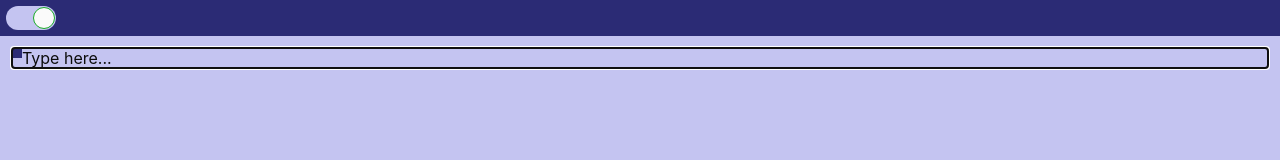
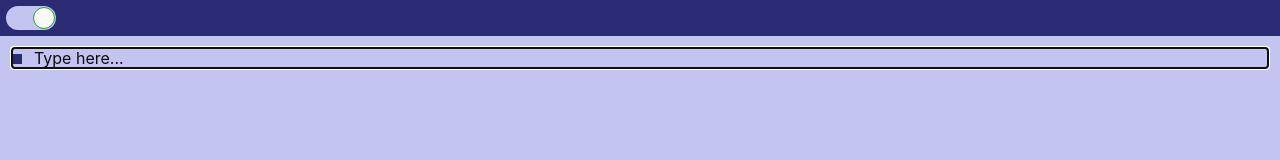
Before and after one commit to kharenzze/notable, a React (Create React App) app: page / in a window 1280 px wide. Shown: the top 160 px of the page. Built offline with nearby package versions, Linux system fonts and the light colour scheme.

Commit message:
Styled checkbox

```diff
--- a/src/editor/elements/Check.tsx
+++ b/src/editor/elements/Check.tsx
@@ -24,6 +24,10 @@ interface ICheck {
   element: ICheckElement
 }
 
+const SCheckbox = styled(Checkbox)`
+  margin: 6px 12px 0 0;
+`
+
 export const Check: FC<ICheck> = ({ children, element }) => {
   const editor = useEditor()
   const onClick = useCallback(() => {
@@ -33,7 +37,7 @@ export const Check: FC<ICheck> = ({ children, element }) => {
   }, [editor, element])
   return (
     <Container>
-      <Checkbox checked={element.checked} onClick={onClick} />
+      <SCheckbox checked={element.checked} onClick={onClick} />
       <CheckText>{children}</CheckText>
     </Container>
   )
```
